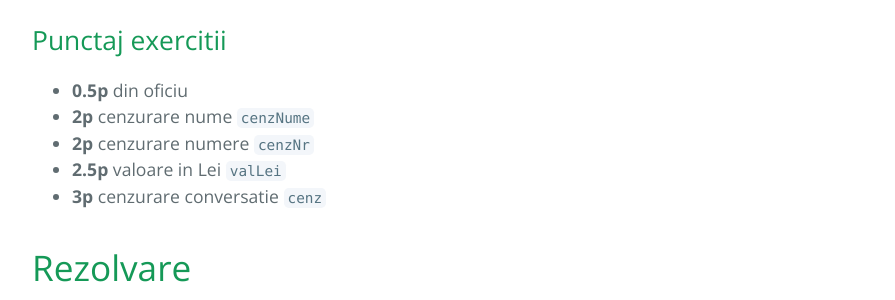
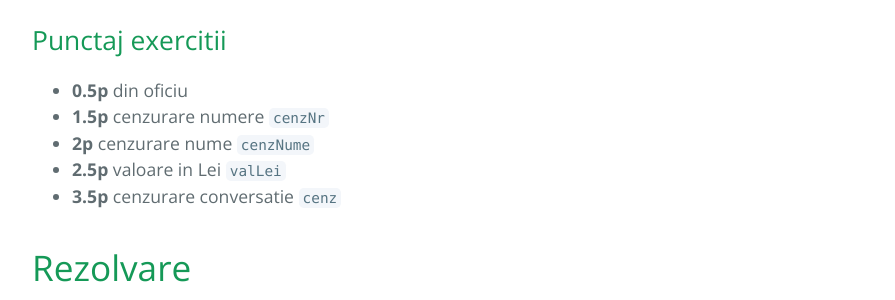
Before and after one commit to stefan-niculae/.well-known, a Jekyll site: the page built from _posts/2016-11-11-test1.md, in a window 1280 px wide and 900 px high, scrolled down 2630 px. Shown: the part 156-456 px from the top of the window, without its empty margins (192-1087 px from the left). Built offline with Jekyll 4.4.1, drawn with Linux system fonts in a browser that asks for light colours.

Commit message:
Update 2016-11-11-test1.md

```diff
--- a/_posts/2016-11-11-test1.md
+++ b/_posts/2016-11-11-test1.md
@@ -69,10 +69,10 @@ Pentru fiecare exercitiu s-a acordat un procentaj din punctajul valorat:
 ## Punctaj exercitii
 
 - __0.5p__ din oficiu
+- __1.5p__ cenzurare numere `cenzNr`
 - __2p__ cenzurare nume `cenzNume`
-- __2p__ cenzurare numere `cenzNr`
 - __2.5p__ valoare in Lei `valLei`
-- __3p__ cenzurare conversatie `cenz`
+- __3.5p__ cenzurare conversatie `cenz`
 
 
 
```
